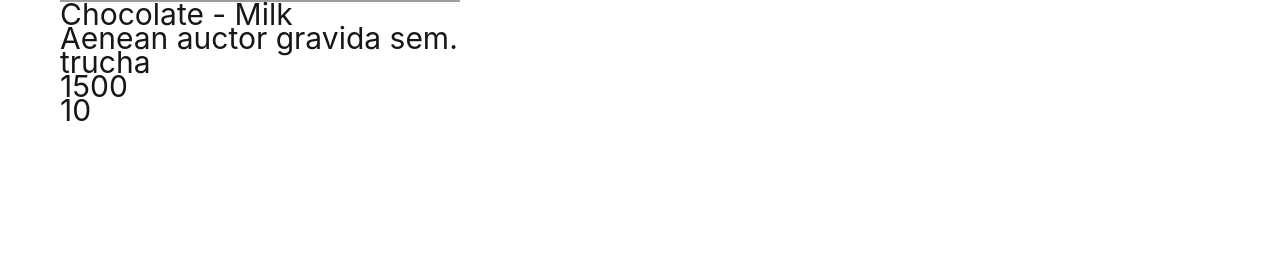
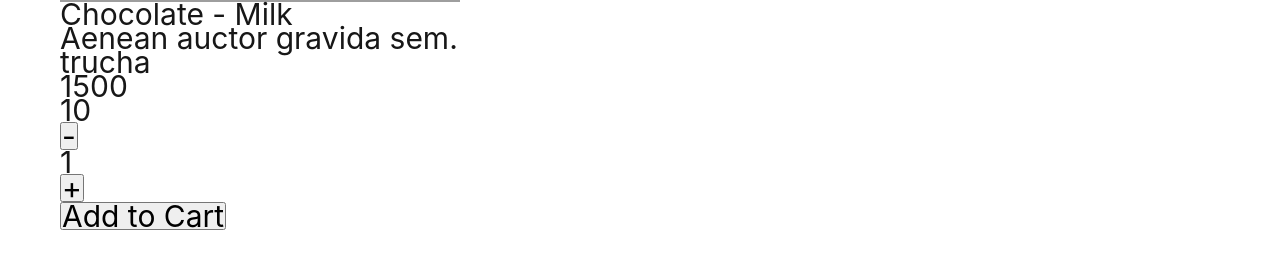
Before and after one commit to Jeffcar1993/e-commerce, a React (Vite) app: page /item/1 in a window 1280 px wide. Shown: the part 432-700 px from the top of the page. Built offline with nearby package versions, Linux system fonts and the light colour scheme; grey boxes are pictures that could not be loaded.

Commit message:
ADD componentes itmCount y Nosotros y UPDATE item

```diff
--- a/src/App.tsx
+++ b/src/App.tsx
@@ -4,6 +4,7 @@ import Navbar from './Components/Navbar'
 import Products from "./Components/Products";
 import Login from "./Components/Login";
 import ItemDetail from "./Components/ItemDetail";
+import Nosotros from "./Components/Nosotros";
 
 function App() {
 
@@ -19,6 +20,7 @@ function App() {
             <Route path="/products" element={ <Products />}/>
             <Route path="/products/:categoria" element={ <Products />}/>
             <Route path="/item/:id" element={ <ItemDetail />} />
+            <Route path="/nosotros" element={ <Nosotros />} />
             <Route path="/login" element={ <Login />} />
           </Routes>
       </div>
--- a/src/Components/Item/Item.tsx
+++ b/src/Components/Item/Item.tsx
@@ -1,3 +1,5 @@
+import { useState } from "react";
+import ItemCount from "../ItemCount";
 import { Producto } from "../Products";
 
 interface ItemProps {
@@ -5,6 +7,20 @@ interface ItemProps {
   }
 
 const Item = ({ item }: ItemProps ) => {
+
+  const [count, setCount] = useState(1);
+
+    const handleRestar = () => {
+        if (count > 1) {
+            setCount(count - 1);
+        }
+    }
+
+    const handleSumar = () => {
+        if (count < item.stock)
+        setCount(count + 1)
+    }
+
   return (
     <div>
       <div>
@@ -17,6 +33,7 @@ const Item = ({ item }: ItemProps ) => {
           <h3>{item.categoria}</h3>
           <p>{item.precio}</p>
           <p>{item.stock}</p>
+          <ItemCount count={count} handleRestar={handleRestar} handleSumar={handleSumar} />
         </div>
       </div>
     </div>
--- /dev/null
+++ b/src/Components/ItemCount/ItemCount.tsx
@@ -0,0 +1,27 @@
+
+
+interface ItemCountProps {
+  count: number;
+    handleRestar: () => void;
+    handleSumar: () => void;
+  }
+
+const ItemCount = ({ count, handleRestar, handleSumar }: ItemCountProps) => {
+
+
+
+  return (
+    <div>
+        <div>
+            <button onClick={handleRestar}>-</button>
+            <p>{count}</p>
+            <button onClick={handleSumar}>+</button>
+        </div>
+        <div>
+            <button>Add to Cart</button>
+        </div>
+    </div>
+  )
+}
+
+export default ItemCount
--- /dev/null
+++ b/src/Components/ItemCount/index.ts
@@ -0,0 +1,2 @@
+export { default } from "./ItemCount";
+export * from "./ItemCount";
--- /dev/null
+++ b/src/Components/Nosotros/Nosotros.tsx
@@ -0,0 +1,9 @@
+
+
+const Nosotros = () => {
+  return (
+    <div>Nosotros</div>
+  )
+}
+
+export default Nosotros
--- /dev/null
+++ b/src/Components/Nosotros/index.ts
@@ -0,0 +1,2 @@
+export { default } from "./Nosotros";
+export * from "./Nosotros";
```
Also changed, not shown: src/Components/ItemCount/ItemCount.module.css (added), src/Components/Nosotros/Nostros.module.css (added).
